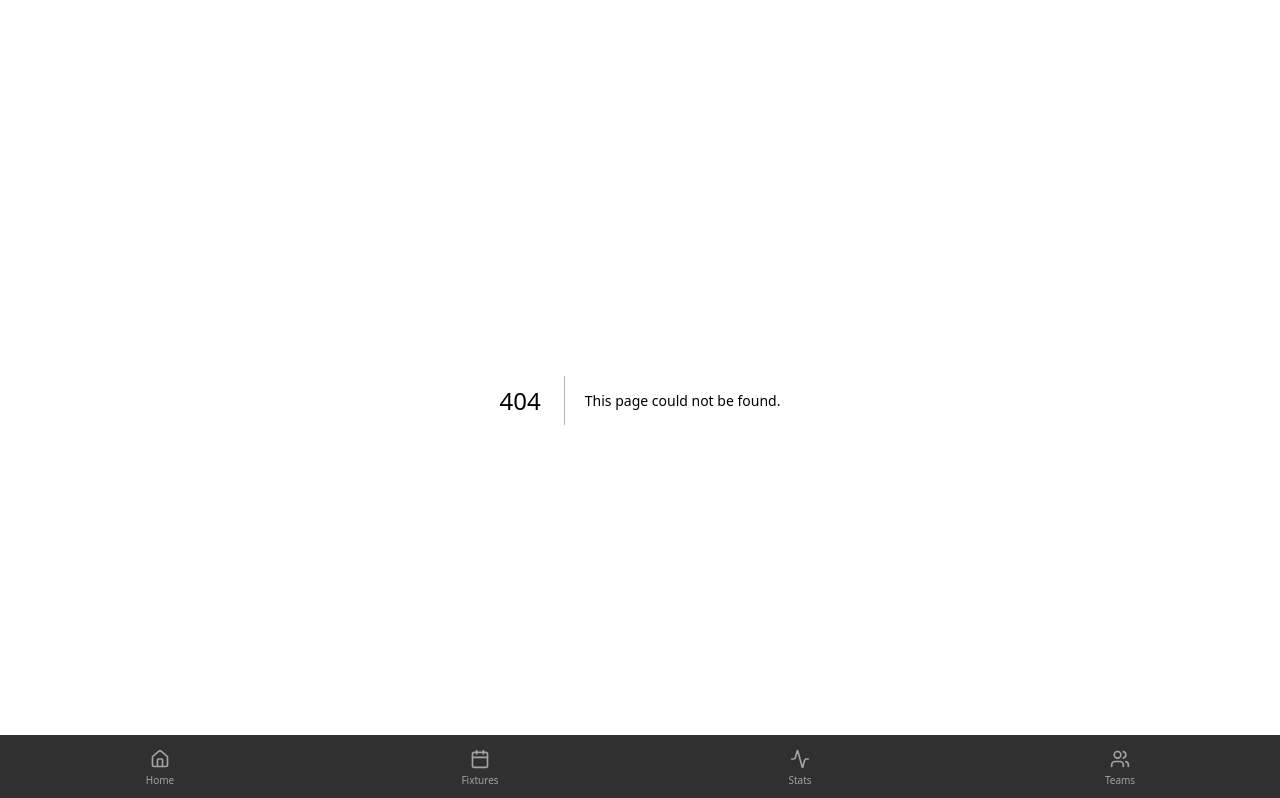
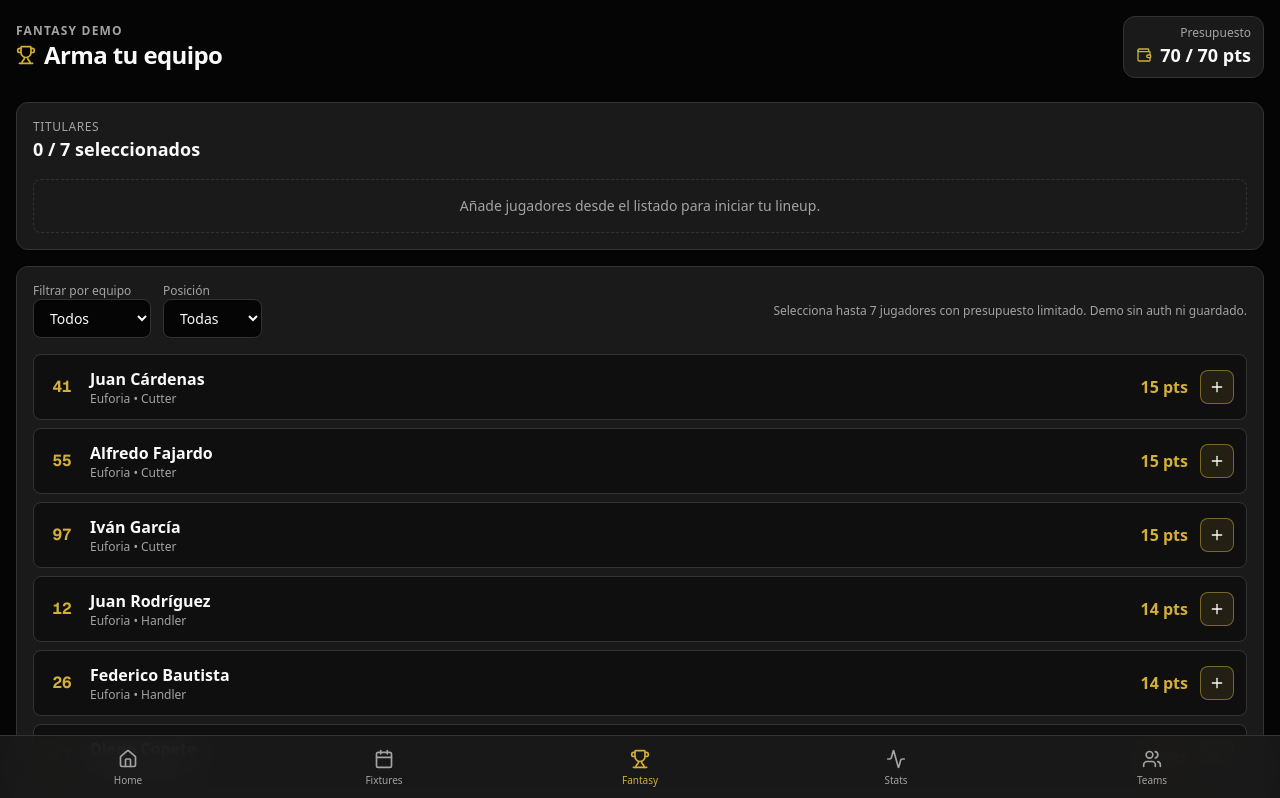
Before and after one commit to julianzu9612/87autos, a Next.js app: page /fantasy in a window 1280 px wide. Before the commit this address had no page. Shown: the top 798 px of the page. Built offline with nearby package versions, Linux system fonts and the light colour scheme.

Commit message:
Add fantasy demo module and navigation

```diff
--- /dev/null
+++ b/src/app/fantasy/page.tsx
@@ -0,0 +1,235 @@
+"use client";
+
+import { useMemo, useState } from "react";
+import { CheckCircle2, Plus, Trash2, Trophy, Wallet } from "lucide-react";
+import { teams } from "@/lib/teams";
+import { cn } from "@/lib/utils";
+
+type FantasyPlayer = {
+  id: string;
+  name: string;
+  number: number;
+  position: string;
+  teamId: string;
+  teamName: string;
+  price: number;
+};
+
+const BUDGET = 70;
+const MAX_SLOTS = 7;
+
+export default function FantasyPage() {
+  const pool = useMemo<FantasyPlayer[]>(() => {
+    const entries: FantasyPlayer[] = [];
+    teams
+      .filter((team) => team.players.length > 0)
+      .forEach((team) => {
+        team.players.forEach((player, idx) => {
+          const base = 6 + (player.number % 7);
+          const rankBoost = team.rank ? Math.max(0, 4 - team.rank) : 1;
+          const price = Math.min(15, base + rankBoost);
+          entries.push({
+            id: `${team.id}-${player.number}-${idx}`,
+            name: player.name,
+            number: player.number,
+            position: player.position,
+            teamId: team.id,
+            teamName: team.name,
+            price,
+          });
+        });
+      });
+    return entries.sort((a, b) => b.price - a.price);
+  }, []);
+
+  const [selected, setSelected] = useState<string[]>([]);
+  const [teamFilter, setTeamFilter] = useState<string>("all");
+  const [positionFilter, setPositionFilter] = useState<string>("all");
+  const [feedback, setFeedback] = useState<string | null>(null);
+
+  const poolMap = useMemo(() => {
+    const map = new Map<string, FantasyPlayer>();
+    pool.forEach((p) => map.set(p.id, p));
+    return map;
+  }, [pool]);
+
+  const totalCost = selected.reduce((acc, id) => acc + (poolMap.get(id)?.price ?? 0), 0);
+  const budgetLeft = BUDGET - totalCost;
+
+  const filtered = pool.filter((player) => {
+    if (selected.includes(player.id)) return false;
+    if (teamFilter !== "all" && player.teamId !== teamFilter) return false;
+    if (positionFilter !== "all" && player.position !== positionFilter) return false;
+    return true;
+  });
+
+  const addPlayer = (id: string) => {
+    const player = poolMap.get(id);
+    if (!player) return;
+    if (selected.length >= MAX_SLOTS) {
+      setFeedback("Máximo 7 titulares en tu lineup.");
+      return;
+    }
+    if (budgetLeft < player.price) {
+      setFeedback("No alcanza el presupuesto para este jugador.");
+      return;
+    }
+    setSelected((prev) => [...prev, id]);
+    setFeedback(null);
+  };
+
+  const removePlayer = (id: string) => {
+    setSelected((prev) => prev.filter((p) => p !== id));
+    setFeedback(null);
+  };
+
+  return (
+    <div className="p-4 space-y-6">
+      <header className="flex items-center justify-between">
+        <div>
+          <p className="text-xs text-muted-foreground uppercase tracking-widest font-semibold">Fantasy Demo</p>
+          <h1 className="text-2xl font-black tracking-tight flex items-center space-x-2">
+            <Trophy className="w-5 h-5 text-primary" />
+            <span>Arma tu equipo</span>
+          </h1>
+        </div>
+        <div className="bg-secondary rounded-xl border border-border px-3 py-2 text-right">
+          <div className="text-xs text-muted-foreground">Presupuesto</div>
+          <div className="flex items-center space-x-2">
+            <Wallet className="w-4 h-4 text-primary" />
+            <span className="text-lg font-black">{budgetLeft} / {BUDGET} pts</span>
+          </div>
+        </div>
+      </header>
+
+      <div className="grid grid-cols-1 gap-4">
+        <div className="bg-secondary rounded-xl border border-border p-4 space-y-4">
+          <div className="flex items-center justify-between">
+            <div>
+              <p className="text-xs text-muted-foreground uppercase tracking-wider">Titulares</p>
+              <h2 className="text-lg font-bold">{selected.length} / {MAX_SLOTS} seleccionados</h2>
+            </div>
+            {feedback && <span className="text-xs text-red-400">{feedback}</span>}
+          </div>
+
+          {selected.length === 0 ? (
+            <div className="p-4 rounded-lg border border-dashed border-border text-muted-foreground text-sm text-center">
+              Añade jugadores desde el listado para iniciar tu lineup.
+            </div>
+          ) : (
+            <div className="space-y-2">
+              {selected.map((id) => {
+                const p = poolMap.get(id);
+                if (!p) return null;
+                return (
+                  <div key={id} className="flex items-center justify-between p-3 bg-secondary/30 rounded-lg border border-white/5">
+                    <div className="flex items-center space-x-3">
+                      <span className="font-mono text-primary font-bold w-8 text-center">{p.number}</span>
+                      <div>
+                        <div className="font-bold">{p.name}</div>
+                        <div className="text-xs text-muted-foreground">{p.teamName} • {p.position}</div>
+                      </div>
+                    </div>
+                    <div className="flex items-center space-x-3">
+                      <span className="text-primary font-semibold">{p.price} pts</span>
+                      <button
+                        onClick={() => removePlayer(id)}
+                        className="p-2 rounded-lg bg-black/30 border border-border hover:border-red-500 hover:text-red-400 transition-colors"
+                      >
+                        <Trash2 className="w-4 h-4" />
+                      </button>
+                    </div>
+                  </div>
+                );
+              })}
+            </div>
+          )}
+        </div>
+
+        <div className="bg-secondary rounded-xl border border-border p-4 space-y-4">
+          <div className="flex flex-wrap items-center gap-3">
+            <div className="flex flex-col">
+              <label className="text-xs text-muted-foreground">Filtrar por equipo</label>
+              <select
+                value={teamFilter}
+                onChange={(e) => setTeamFilter(e.target.value)}
+                className="bg-background border border-border rounded-lg px-3 py-2 text-sm"
+              >
+                <option value="all">Todos</option>
+                {teams.filter((t) => t.players.length > 0).map((team) => (
+                  <option key={team.id} value={team.id}>{team.name}</option>
+                ))}
+              </select>
+            </div>
+            <div className="flex flex-col">
+              <label className="text-xs text-muted-foreground">Posición</label>
+              <select
+                value={positionFilter}
+                onChange={(e) => setPositionFilter(e.target.value)}
+                className="bg-background border border-border rounded-lg px-3 py-2 text-sm"
+              >
+                <option value="all">Todas</option>
+                <option value="Handler">Handler</option>
+                <option value="Cutter">Cutter</option>
+                <option value="Hybrid">Hybrid</option>
+              </select>
+            </div>
+            <div className="flex-1 text-right text-xs text-muted-foreground">
+              Selecciona hasta {MAX_SLOTS} jugadores con presupuesto limitado. Demo sin auth ni guardado.
+            </div>
+          </div>
+
+          <div className="space-y-2">
+            {filtered.slice(0, 40).map((player) => {
+              const disabled = selected.length >= MAX_SLOTS || budgetLeft < player.price;
+              return (
+                <div
+                  key={player.id}
+                  className="flex items-center justify-between p-3 bg-background/50 rounded-lg border border-border hover:border-primary/60 transition-colors"
+                >
+                  <div className="flex items-center space-x-3">
+                    <span className="font-mono text-primary font-bold w-8 text-center">{player.number}</span>
+                    <div>
+                      <div className="font-bold">{player.name}</div>
+                      <div className="text-xs text-muted-foreground">{player.teamName} • {player.position}</div>
+                    </div>
+                  </div>
+                  <div className="flex items-center space-x-3">
+                    <span className="text-primary font-semibold">{player.price} pts</span>
+                    <button
+                      onClick={() => addPlayer(player.id)}
+                      disabled={disabled}
+                      className={cn(
+                        "p-2 rounded-lg border transition-colors",
+                        disabled
+                          ? "border-border text-muted-foreground cursor-not-allowed"
+                          : "border-primary/50 bg-primary/10 hover:bg-primary/20"
+                      )}
+                    >
+                      <Plus className="w-4 h-4" />
+                    </button>
+                  </div>
+                </div>
+              );
+            })}
+            {filtered.length === 0 && (
+              <div className="text-center text-sm text-muted-foreground py-4">
+                No hay jugadores disponibles con el filtro actual.
+              </div>
+            )}
+          </div>
+        </div>
+      </div>
+
+      <div className="bg-secondary rounded-xl border border-border p-4 flex items-center justify-between">
+        <div className="text-sm text-muted-foreground">
+          Demo fantasy: selección local sin guardar. Puedes compartir capturas o copiar tu lineup.
+        </div>
+        <div className="flex items-center space-x-2 text-primary font-semibold">
+          <CheckCircle2 className="w-4 h-4" />
+          <span>Listo para jugar</span>
+        </div>
+      </div>
+    </div>
+  );
+}
--- a/src/components/BottomNav.tsx
+++ b/src/components/BottomNav.tsx
@@ -2,7 +2,7 @@
 
 import Link from "next/link";
 import { usePathname } from "next/navigation";
-import { Home, Calendar, Users, Activity } from "lucide-react";
+import { Home, Calendar, Users, Activity, Trophy } from "lucide-react";
 import { cn } from "@/lib/utils";
 
 export function BottomNav() {
@@ -11,6 +11,7 @@ export function BottomNav() {
     const links = [
         { href: "/", label: "Home", icon: Home },
         { href: "/fixtures", label: "Fixtures", icon: Calendar },
+        { href: "/fantasy", label: "Fantasy", icon: Trophy },
         { href: "/stats", label: "Stats", icon: Activity },
         { href: "/teams", label: "Teams", icon: Users },
     ];
--- a/src/components/PromoCard.tsx
+++ b/src/components/PromoCard.tsx
@@ -3,6 +3,7 @@
 import { useState } from "react";
 import { X, Trophy, ChevronRight } from "lucide-react";
 import Image from "next/image";
+import Link from "next/link";
 import { cn } from "@/lib/utils";
 
 export function PromoCard() {
@@ -73,9 +74,9 @@ export function PromoCard() {
                             Top the fantasy league this month and win a weekend experience with the BMW M4 Competition.
                         </p>
 
-                        <button className="bg-primary text-black text-xs font-bold px-4 py-2 rounded-lg w-fit hover:bg-primary/90 transition-colors">
+                        <Link href="/fantasy" className="bg-primary text-black text-xs font-bold px-4 py-2 rounded-lg w-fit hover:bg-primary/90 transition-colors">
                             Join Fantasy League
-                        </button>
+                        </Link>
                     </>
                 )}
             </div>
```
